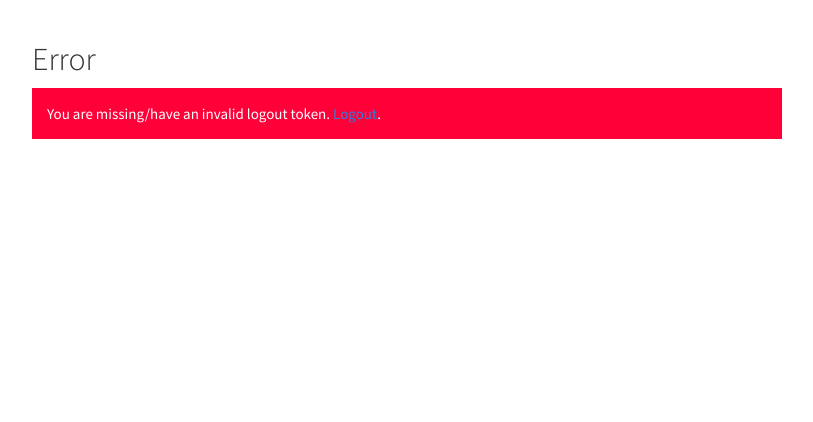
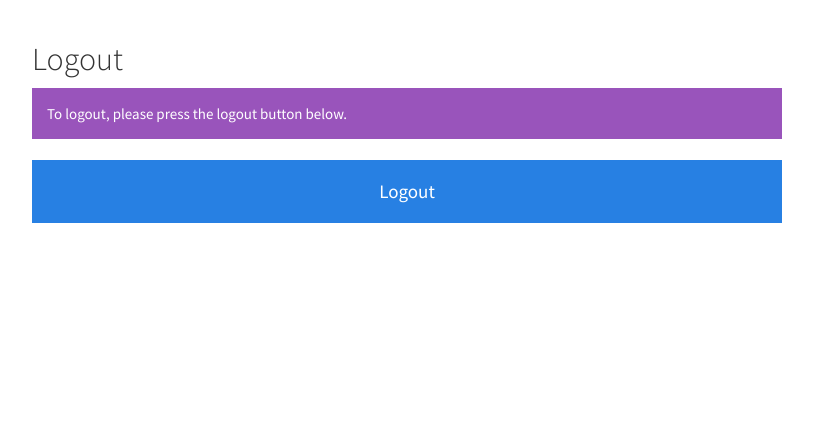
Before and after one commit to ubnetdef/auth, a CakePHP app: template app/View/User/logout.ctp in a window 1280 px wide. Shown: the part 52-474 px from the top of the page, without its empty margins (233-1046 px from the left). Run offline with PHP 8.4 and a stand-in for CakePHP, Linux system fonts and the light colour scheme; the template is opened without the code that fills it, so the values that code supplies are empty; some libraries are stand-ins or nearby versions.

Commit message:
Making logout look friendly

```diff
--- a/app/View/User/logout.ctp
+++ b/app/View/User/logout.ctp
@@ -1,5 +1,7 @@
-<h2>Error</h2>
+<h2>Logout</h2>
 
-<div class="alert alert-danger">
-	You are missing/have an invalid logout token. <a href="<?php echo $this->Html->url('/user/logout/'.$userinfo['logout_token']); ?>">Logout</a>.
+<div class="alert alert-info">
+	To logout, please press the logout button below.
 </div>
+
+<a href="<?php echo $this->Html->url('/user/logout/'.$userinfo['logout_token']); ?>" class="btn btn-primary btn-lg center-block">Logout</a>
```
